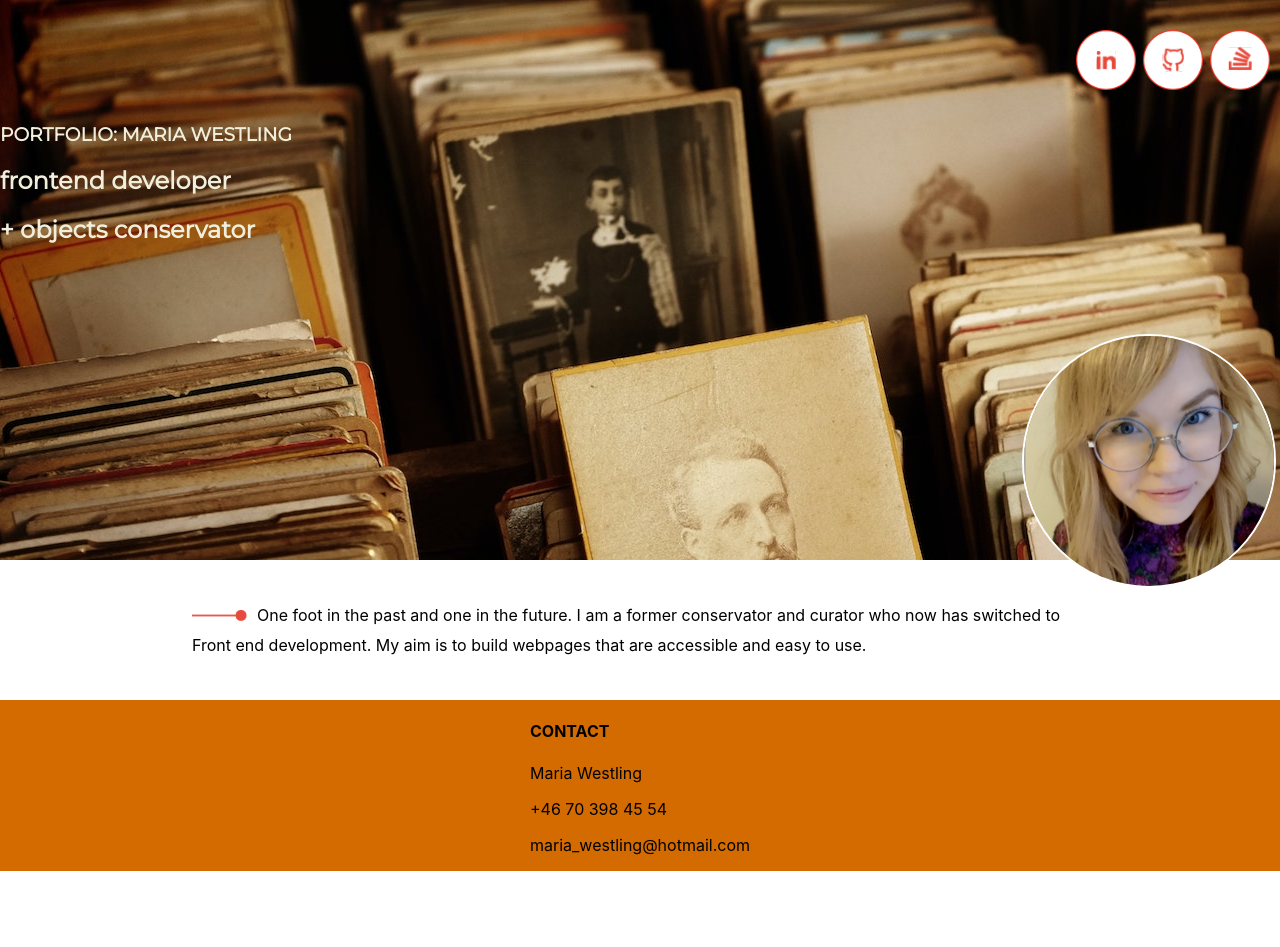
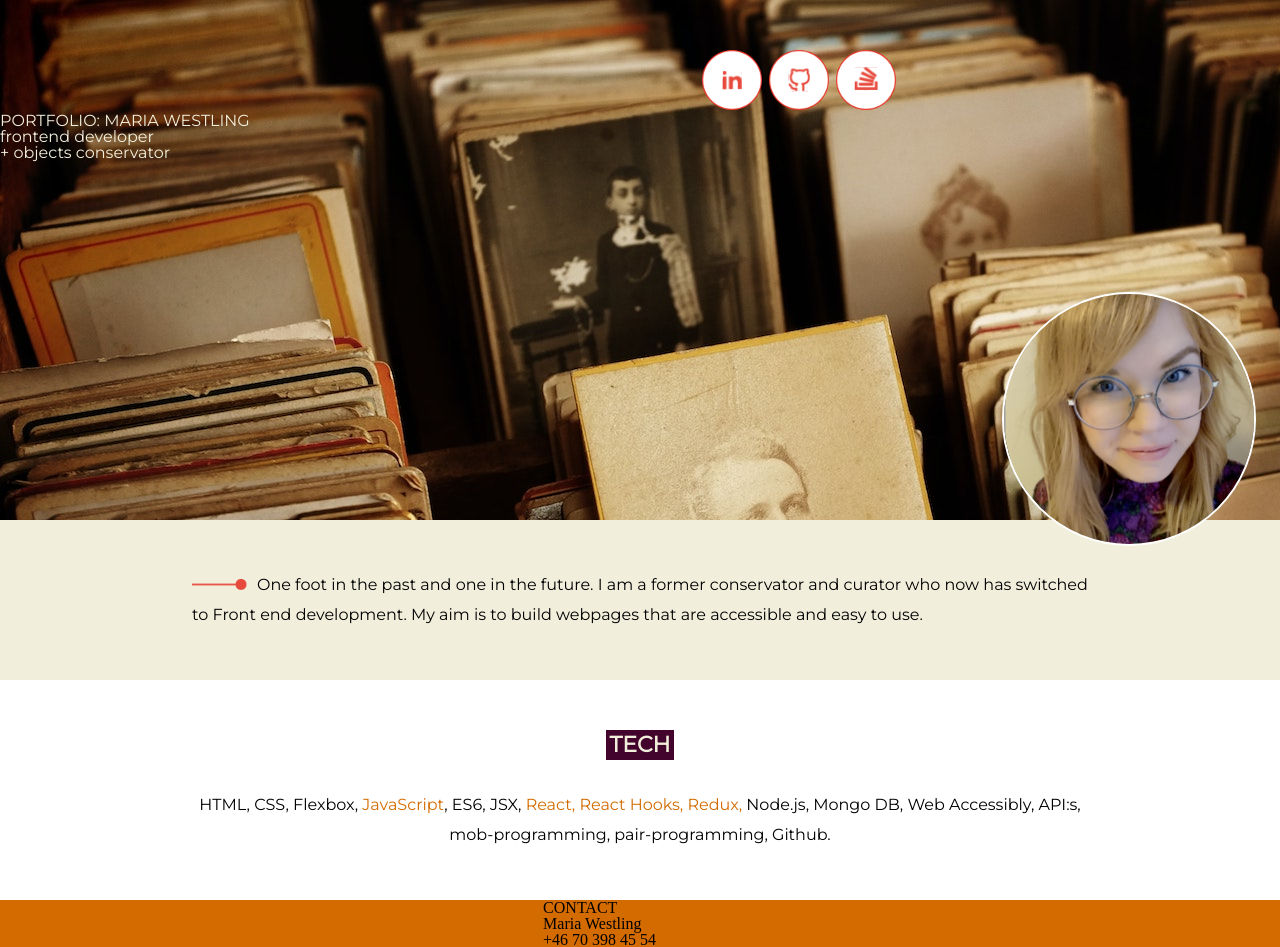
Before and after one commit to Technigo/project-react-portfolio, a React (Create React App) app: page / in a window 1280 px wide. Shown: the top 947 px of the page. Before the commit the page ends 871 px from the top, so only its background shows below. Built offline with nearby package versions, Linux system fonts and the light colour scheme.

Commit message:
tech done, starting featured projects

```diff
--- a/public/index.html
+++ b/public/index.html
@@ -2,11 +2,11 @@
 <html lang="en">
 
 <head>
-  <meta charset="utf-8" />
-  <meta name="viewport" content="width=device-width, initial-scale=1" />
   <style>
     @import url('https://fonts.googleapis.com/css2?family=Montserrat&display=swap');
   </style>
+  <meta charset="utf-8" />
+  <meta name="viewport" content="width=device-width, initial-scale=1" />
   <!--
       Notice the use of %PUBLIC_URL% in the tags above.
       It will be replaced with the URL of the `public` folder during the build.
--- a/src/App.js
+++ b/src/App.js
@@ -1,23 +1,28 @@
 import React from 'react'
-import styled from 'styled-components'
+// import styled from 'styled-components'
 import { Header } from './components/Header'
 import { Intro } from './components/Intro'
 import { Footer } from './components/Footer'
+import { Knowledge } from './components/Knowledge'
+// import { OuterWrapper } from './components/styling'
 
 export const App = () => {
   return (
-    <OuterWrapper>
+    <div>
+      {/* <OuterWrapper/> */}
       <Header />
       <Intro />
+      <Knowledge />
       <Footer />
-    </OuterWrapper>
+      {/* </OuterWrapper> */}
+    </div>
   )
 }
 
-export const OuterWrapper = styled.section`
-  width: 100%;
-  display: flex;
-  flex-direction: column;
-  align-items: center;
-  justify-content: center;
-`
+// export const OuterWrapper = styled.section`
+//   width: 100%;
+//   display: flex;
+//   flex-direction: column;
+//   align-items: center;
+//   justify-content: center;
+// `
--- a/src/components/Header.js
+++ b/src/components/Header.js
@@ -1,5 +1,6 @@
 import React from 'react'
 import styled from 'styled-components'
+import { InnerWrapper } from './Styling'
 import github from './images/icons/github.svg'
 import linkedin from './images/icons/linkedin.svg'
 import stack from './images/icons/stack.svg'
@@ -11,7 +12,7 @@ import headerpicture from './images/headerpicture.jpg'
 export const Header = () => {
   return (
     <HeaderWrapper>
-      <HeaderContent>
+      <InnerWrapper>
         <SoMeHeader>
           <SoMeLink> <a href="https://www.linkedin.com/in/maria-westling-a6327315b/"><img src={linkedin} alt="Linkedin" /></a></SoMeLink>
           <SoMeLink><a href="https://github.com/marwebdesign"> <img src={github} alt="Github" /></a></SoMeLink>
@@ -23,13 +24,12 @@ export const Header = () => {
           <h2>+ objects conservator</h2>
         </HeaderText>
         <ProfileImage src={profileimg} alt="profile" />
-      </HeaderContent>
+      </InnerWrapper>
     </HeaderWrapper>
   )
 }
 
 export const HeaderWrapper = styled.header`
-padding: 20px;
 width: 100%;
 position: relative;
 height: 520px;
@@ -37,17 +37,15 @@ background-image: url(${headerpicture});
 color: #F1EFDC;
 font-family: 'Montserrat', sans-serif;
 `
-export const HeaderContent = styled.div`
-`
 
 export const SoMeHeader = styled.div`
-padding: 10px;
+/* padding: 10px; */
 display: flex;
 justify-content: flex-end;
 gap: 7px;
 `
 export const HeaderText = styled.div`
-width: 90%;
+/* width: 90%; */
 `
 
 export const ProfileImage = styled.img`
--- a/src/components/Intro.js
+++ b/src/components/Intro.js
@@ -1,9 +1,11 @@
 import React from 'react'
 import styled from 'styled-components'
+import { OuterWrapper, InnerWrapper } from './Styling'
 import startfigure from './images/startfigure.svg'
 
 export const Intro = () => {
   return (
+    <OuterWrapper beige>
       <InnerWrapper>
         <IntroContent>
           <img src={startfigure} alt="Intro figure" />
@@ -13,22 +15,16 @@ export const Intro = () => {
           </IntroText>
         </IntroContent>
       </InnerWrapper>
+    </OuterWrapper>
   )
 }
-
-export const InnerWrapper = styled.section`
-width: 90%;
-@media (min-width: 1025px) {
-  width: 70%;
-}
-`
 
 export const IntroContent = styled.div`
 display: block;
 line-height: 30px;
-padding: 40px 0px;
 `
 export const IntroText = styled.p`
+font-family: 'Montserrat', sans-serif;
 display: inline;
 margin: 10px
 `
--- /dev/null
+++ b/src/components/Knowledge.js
@@ -0,0 +1,38 @@
+import React from 'react'
+import styled from 'styled-components/macro'
+import { OuterWrapper, InnerWrapper, Heading } from './Styling'
+
+export const Knowledge = () => {
+  return (
+    <OuterWrapper>
+      <InnerWrapper>
+        <KnowledgeContent>
+          <Heading dark>TECH</Heading>
+          <KnowledgeText>HTML, CSS, Flexbox, <OrangeText>JavaScript</OrangeText>, ES6,
+            JSX,  <OrangeText>React, React Hooks, Redux,</OrangeText> Node.js, Mongo DB,
+            Web Accessibly, API:s, mob-programming, pair-programming, Github.
+          </KnowledgeText>
+        </KnowledgeContent>
+      </InnerWrapper>
+    </OuterWrapper>
+  )
+}
+
+export const KnowledgeContent = styled.div`
+display: flex;
+flex-direction: column;
+align-items: center;
+text-align: center;
+`
+
+export const KnowledgeText = styled.p`
+line-height: 30px;
+font-family: 'Montserrat', sans-serif;
+`
+export const OrangeText = styled.span`
+color: black;
+
+@media (min-width: 1025px) {
+color: #D36B00;
+}
+`
--- /dev/null
+++ b/src/components/Styling.js
@@ -0,0 +1,31 @@
+// import React from 'react'
+import styled from 'styled-components'
+
+export const OuterWrapper = styled.section`
+  width: 100%;
+  display: flex;
+  flex-direction: column;
+  align-items: center;
+  justify-content: center;
+  background-color: ${(props) => (props.beige ? '#F1EFDC' : 'white')};
+`
+
+export const InnerWrapper = styled.section`
+width: 90%;
+padding: 50px 0px;
+@media (min-width: 1025px) {
+  width: 70%;
+}
+`
+
+export const Heading = styled.h2`
+  font-family: 'Montserrat', sans-serif;
+  font-size: 22px;
+  font-weight: 700;
+  display: inline;
+  margin-bottom: 30px;
+  padding: 4px;
+  text-align: center;
+  color: ${(props) => (props.dark ? '#F1EFDC' : '#42032C')};
+  background-color: ${(props) => (props.dark ? '#42032C' : 'none')};
+`
--- a/src/index.js
+++ b/src/index.js
@@ -1,6 +1,7 @@
 import React from 'react'
 import ReactDOM from 'react-dom'
 import './index.css'
+import './reset.css'
 import { App } from './App'
 
 ReactDOM.render(<App />, document.getElementById('root'))
--- /dev/null
+++ b/src/reset.css
@@ -0,0 +1,135 @@
+/* http://meyerweb.com/eric/tools/css/reset/
+   v2.0 | 20110126
+   License: none (public domain)
+*/
+
+html,
+body,
+div,
+span,
+applet,
+object,
+iframe,
+h1,
+h2,
+h3,
+h4,
+h5,
+h6,
+p,
+blockquote,
+pre,
+a,
+abbr,
+acronym,
+address,
+big,
+cite,
+code,
+del,
+dfn,
+em,
+img,
+ins,
+kbd,
+q,
+s,
+samp,
+small,
+strike,
+strong,
+sub,
+sup,
+tt,
+var,
+b,
+u,
+i,
+center,
+dl,
+dt,
+dd,
+ol,
+ul,
+li,
+fieldset,
+form,
+label,
+legend,
+table,
+caption,
+tbody,
+tfoot,
+thead,
+tr,
+th,
+td,
+article,
+aside,
+canvas,
+details,
+embed,
+figure,
+figcaption,
+footer,
+header,
+hgroup,
+menu,
+nav,
+output,
+ruby,
+section,
+summary,
+time,
+mark,
+audio,
+video {
+  margin: 0;
+  padding: 0;
+  border: 0;
+  font-size: 100%;
+  font: inherit;
+  vertical-align: baseline;
+}
+
+/* HTML5 display-role reset for older browsers */
+article,
+aside,
+details,
+figcaption,
+figure,
+footer,
+header,
+hgroup,
+menu,
+nav,
+section {
+  display: block;
+}
+
+body {
+  line-height: 1;
+}
+
+ol,
+ul {
+  list-style: none;
+}
+
+blockquote,
+q {
+  quotes: none;
+}
+
+blockquote:before,
+blockquote:after,
+q:before,
+q:after {
+  content: '';
+  content: none;
+}
+
+table {
+  border-collapse: collapse;
+  border-spacing: 0;
+}
```
Lines whose indentation alone changed are shown as unchanged.
